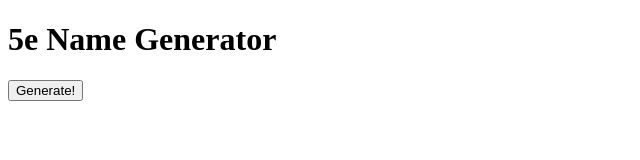
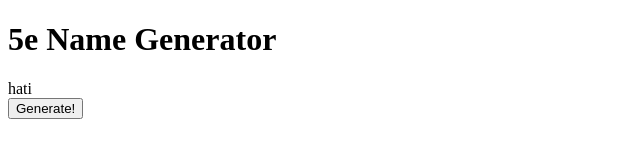
Before and after one commit to yhordi/generator, a website built with webpack: page index.html in a window 1280 px wide. Both pictures are taken after a click on the button "Generate!". Shown: the whole page, without its empty margins (0-640 px from the left). Built offline with nearby package versions, Linux system fonts and the light colour scheme.

Commit message:
adds listeners for generator functionality on button

```diff
--- a/index.html
+++ b/index.html
@@ -9,6 +9,7 @@
 </head>
 <body>
   <h1>5e Name Generator</h1>
-  <button>Generate!</button>
+  <div id="name-target"></div>
+  <button id="generate">Generate!</button>
   <script src="build/main.bundle.js"></script>
 </body>
--- a/js/generator.js
+++ b/js/generator.js
@@ -1,5 +1,5 @@
 const generate = (library) => {
-  console.log("library", library)
+  // console.log("library", library)
   return library.first[d10()] + library.second[d10()] + library.third[d10()]
 };
 const die = (sides) => Math.floor(Math.random() * sides)
--- a/js/main.js
+++ b/js/main.js
@@ -1,3 +1,8 @@
 import generate from './generator'
 import { syllables } from  './libraries'
-console.log(generate(syllables))
+
+
+let $button = $('#generate')
+$button.on("click", function(){
+  $('#name-target').text(generate(syllables))
+})
```
